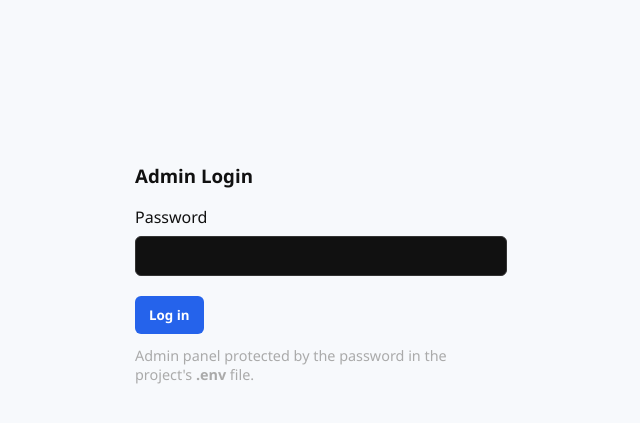
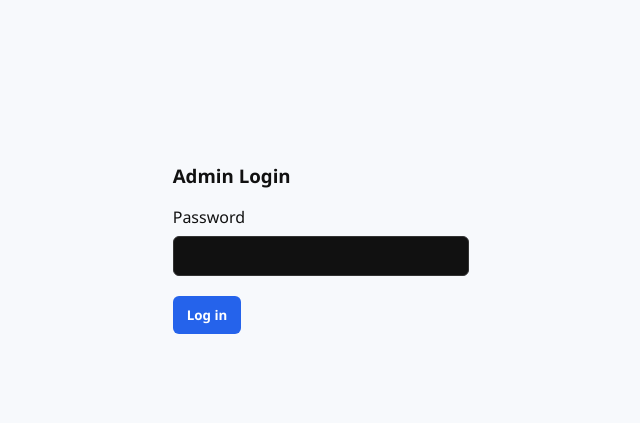
Before and after one commit to shaungallagher/pianoman0, a PHP site: page /blog/admin/index.php in a window 1280 px wide. Shown: the top 423 px of the page, without its empty margins (319-959 px from the left). Run offline with PHP 8.4, Linux system fonts and the light colour scheme.

Commit message:
Update index.php

```diff
--- a/blog/admin/index.php
+++ b/blog/admin/index.php
@@ -41,7 +41,6 @@ if ($_SERVER['REQUEST_METHOD'] === 'POST') {
       <input type="password" name="password" autocomplete="current-password" />
       <div style="margin-top:12px"><button type="submit">Log in</button></div>
     </form>
-    <p style="margin-top:12px;color:#aaa;font-size:0.9rem">Admin panel protected by the password in the project's <strong>.env</strong> file.</p>
   </div>
 </body>
 </html>
```
